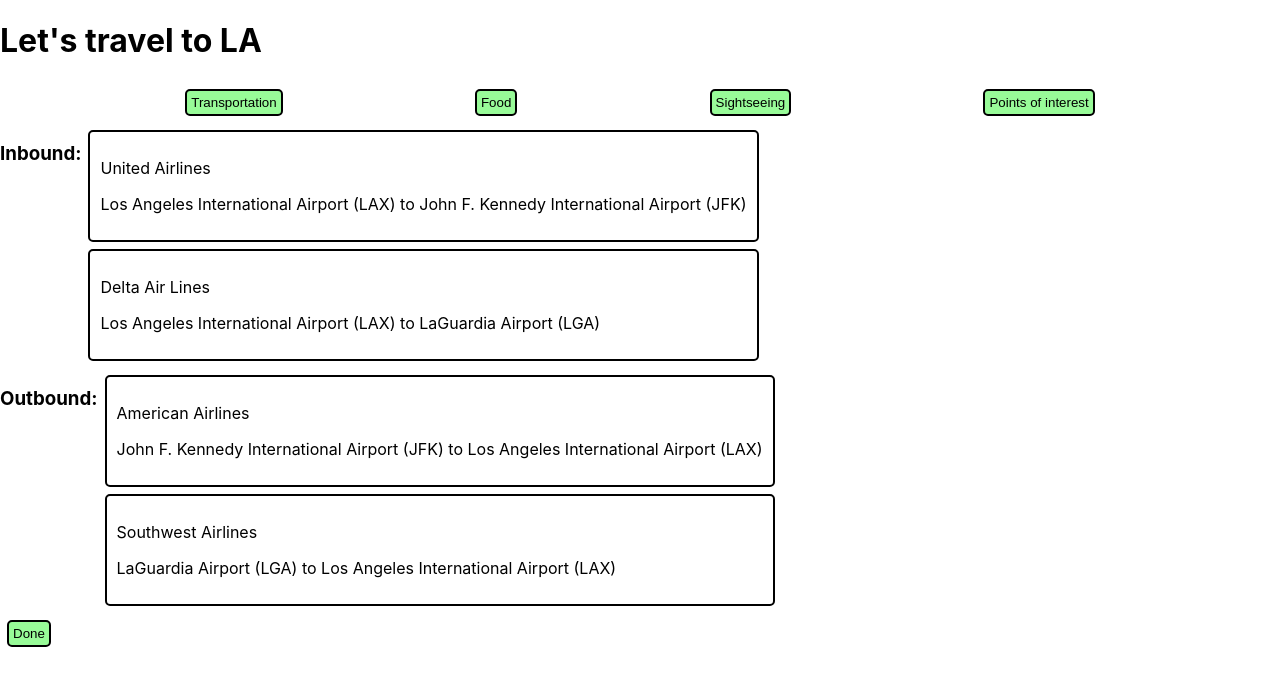
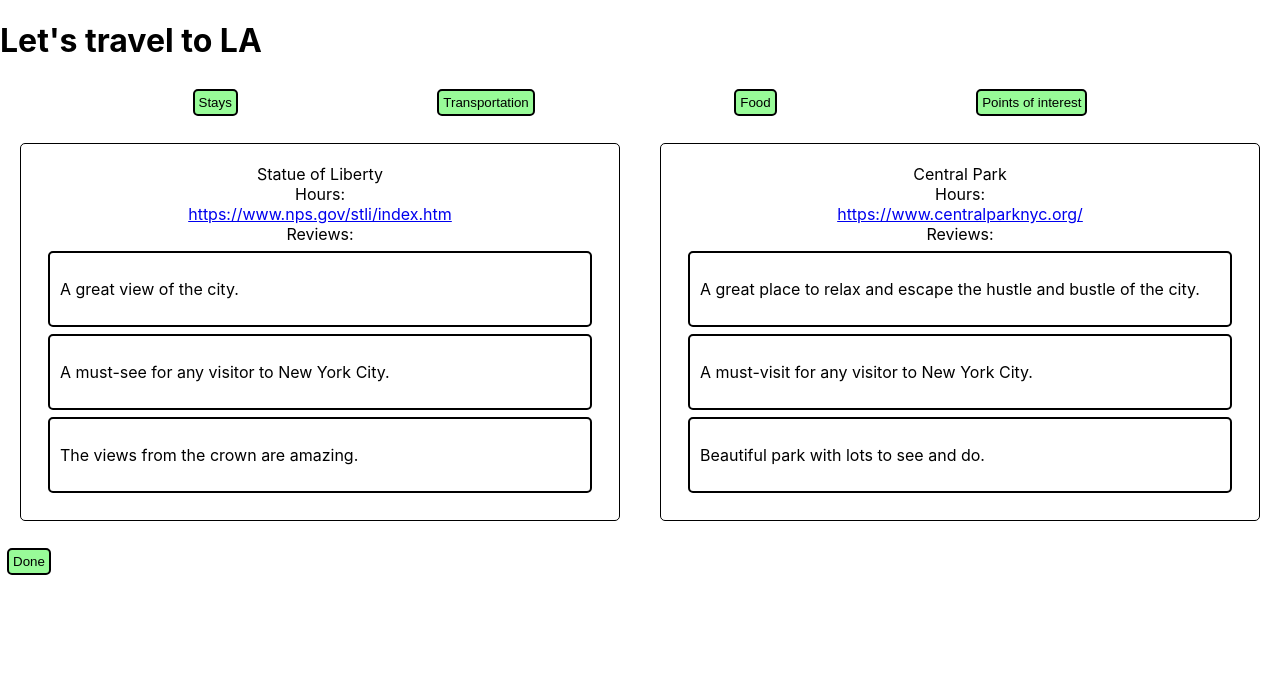
Before and after one commit to llennemann/LAHacks24Frontend, a React (Create React App) app in the folder my-app/: page /schedule/LA in a window 1280 px wide. Both pictures are taken after a click on the button "Points of interest". Shown: the top 686 px of the page. Built offline with nearby package versions, Linux system fonts and the light colour scheme.

Commit message:
Added other categories, changed to stays

```diff
--- a/my-app/src/components/Navbar.js
+++ b/my-app/src/components/Navbar.js
@@ -2,6 +2,8 @@
 import Rec from './Rec'; // Adjust the import path as necessary
 import Transport from './Transport';
 import Food from './Food';
+import Poi from './Poi';
+import Stays from './Stays';
 
 function Navbar() {
   const [selectedCategory, setSelectedCategory] = useState('');
@@ -12,10 +14,10 @@
           return <Transport />;
         case 'Food':
           return <Food />;
-        case 'Sightseeing':
-          return <Transport />;
+        case 'Stays':
+          return <Stays />;
         case 'Points of interest':
-          return <Transport />;
+          return <Poi />;
         default:
           return <p>Select a category</p>; // Render nothing if no category is selected
       }
@@ -24,9 +26,9 @@
   return (
     <div>
       <div id="button-list">
+        <button onClick={() => setSelectedCategory('Stays')}>Stays</button>
         <button onClick={() => setSelectedCategory('Transportation')}>Transportation</button>
         <button onClick={() => setSelectedCategory('Food')}>Food</button>
-        <button onClick={() => setSelectedCategory('Sightseeing')}>Sightseeing</button>
         <button onClick={() => setSelectedCategory('Points of interest')}>Points of interest</button>
       </div>
       {renderComponent()}
--- /dev/null
+++ b/my-app/src/components/Poi.js
@@ -0,0 +1,55 @@
+import React from 'react';
+import Review from './Review';
+import ReviewNoRating from './ReviewNoRating';
+
+function Poi() {
+    let content;
+    let reviews;
+
+    const my_data =  {
+        "data" : [
+        {
+        "name": "Statue of Liberty",
+        "description": "The Statue of Liberty is a copper statue, a gift from the people of France, was designed by French sculptor Frédéric Auguste Bartholdi and its metal framework was built by Gustave Eiffel.",
+        "link": "https://www.nps.gov/stli/index.htm",
+        "days_closed": "Open",
+        "reviews": [
+        "A great view of the city.",
+        "A must-see for any visitor to New York City.",
+        "The views from the crown are amazing."
+        ]
+        },
+        {
+        "name": "Central Park",
+        "description": "Central Park is an urban park between the Upper West Side and Upper East Side neighborhoods of Manhattan.",
+        "link": "https://www.centralparknyc.org/",
+        "days_closed": "Open",
+        "reviews": [
+        "A great place to relax and escape the hustle and bustle of the city.",
+        "A must-visit for any visitor to New York City.",
+        "Beautiful park with lots to see and do."
+        ]
+        }]}
+
+
+        content = my_data["data"]
+
+        return (
+            <div id='rec-list'>
+                {content.map((place, index) => (
+                    <div key={index} id="rec">
+                        {place.name}
+                        <br></br>
+                        Hours: {place.hours}
+                        <br></br>
+                        <a href={place.link}>{place.link}</a>
+                        <br></br>
+                        Reviews: <ReviewNoRating data={place.reviews}/>
+                    </div>
+                ))}
+            </div>
+          );
+
+}
+
+export default Poi;
--- /dev/null
+++ b/my-app/src/components/ReviewNoRating.js
@@ -0,0 +1,13 @@
+function ReviewNoRating({ data }) {
+    return (
+        <div id="review-list">
+            {data?.map((rev, index) => (
+                <div key={index} id="review">
+                    <p>{rev}</p>
+                </div>
+            ))}
+        </div>
+    )
+}
+
+export default ReviewNoRating;
--- /dev/null
+++ b/my-app/src/components/Stays.js
@@ -0,0 +1,58 @@
+import React from 'react';
+import Review from './Review';
+import ReviewNoRating from './ReviewNoRating';
+
+function Stays() {
+    let content;
+    let reviews;
+
+    const my_data =  {
+        "data": [
+         {
+          "name": "Crowne Plaza Times Square Manhattan",
+          "address": "1605 Broadway, New York, NY 10019",
+          "distance from Times Square": "0.1 miles",
+          "distance from Central Park": "1.7 miles",
+          "distance from JFK airport": "13.7 miles",
+          "top 3 google reviews": [
+           "Great location, friendly staff",
+           "Clean and comfortable rooms",
+           "Close to many restaurants and shops"
+          ],
+          "booking link": "https://www.ihg.com/crowneplaza/hotels/us/en/new-york/nycbr/hoteldetail"
+         },
+         {
+          "name": "The Ritz-Carlton New York, Central Park",
+          "address": "50 Central Park South, New York, NY 10019",
+          "distance from Times Square": "1.2 miles",
+          "distance from Central Park": "0.1 miles",
+          "distance from JFK airport": "15.4 miles",
+          "top 3 google reviews": [
+           "Exceptional service, beautiful rooms",
+           "Amazing views of Central Park",
+           "Perfect location for exploring Manhattan"
+          ],
+          "booking link": "https://www.ritzcarlton.com/en/hotels/new-york/central-park"
+         }]}
+
+        content = my_data["data"]
+
+        return (
+            <div id='rec-list'>
+                {content.map((place, index) => (
+                    <div key={index} id="rec">
+                        {place.name}
+                        <br></br>
+                        {place.address}
+                        <br></br>
+                        <a href={place["booking link"]}>{place["booking link"]}</a>
+                        <br></br>
+                        Reviews: <ReviewNoRating data={place["top 3 google reviews"]}/>
+                    </div>
+                ))}
+            </div>
+          );
+
+}
+
+export default Stays;
```
